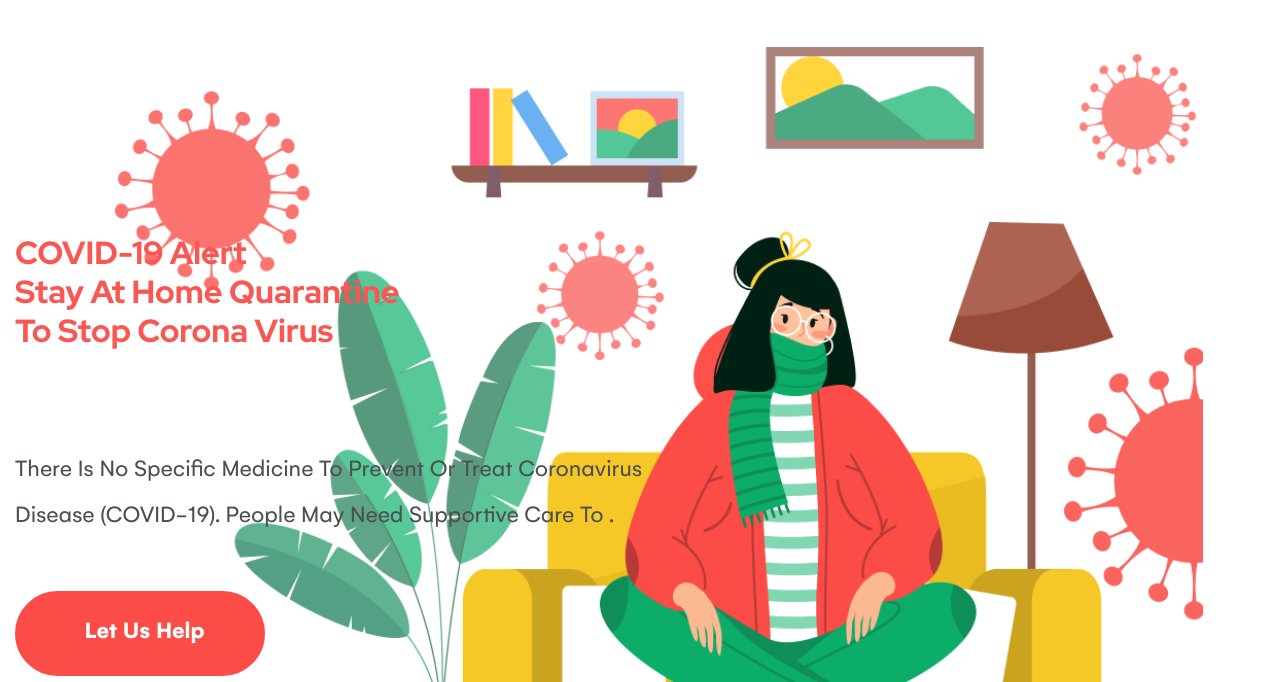
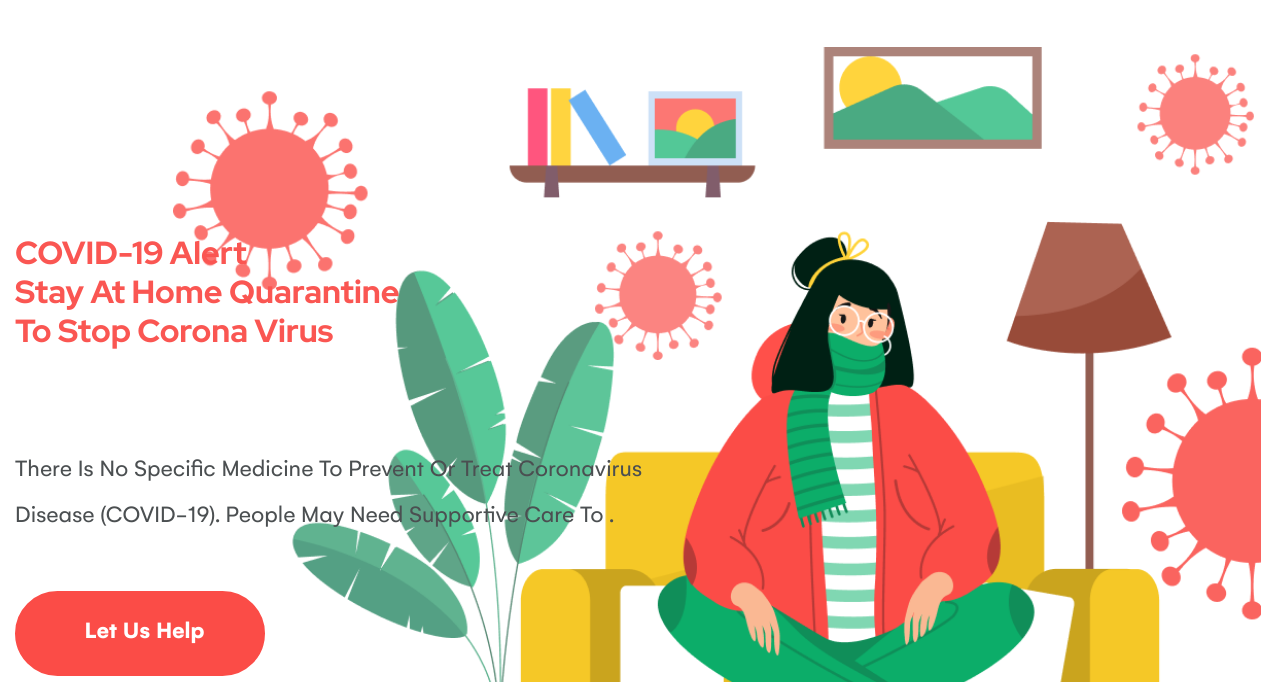
Before and after one commit to AlinaKas/praktika, a plain HTML site: page index.html in a window 1280 px wide. Shown: the part 118-800 px from the top of the page. Drawn offline with nearby package versions, Linux system fonts and the light colour scheme.

Commit message:
Update style.css

```diff
--- a/css/style.css
+++ b/css/style.css
@@ -155,8 +155,12 @@ p {
   background-image: url(../images-covid/img-hero/bcg-hero.png);
   background-size: contain;
   background-repeat: no-repeat;
-  background-position: left 60% top;
+  background-position: left 90% bottom;
 }
+
+/* .hero > .container {
+  background-position: right bottom;
+} */
 
 .hero-content {
   display: block;
@@ -516,9 +520,9 @@ p {
   margin-bottom: 65px;
 }
 
-.footer-content > .menu-list {
+/* .footer-content > .menu-list {
   margin-left: 40px;
-}
+} */
 
 .footer .list {
   display: flex;
```
